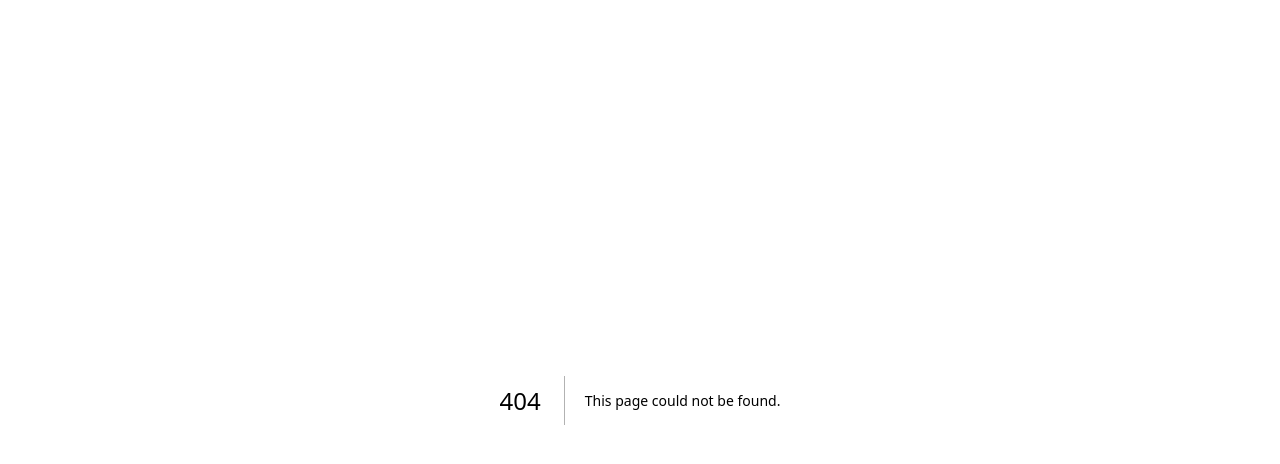
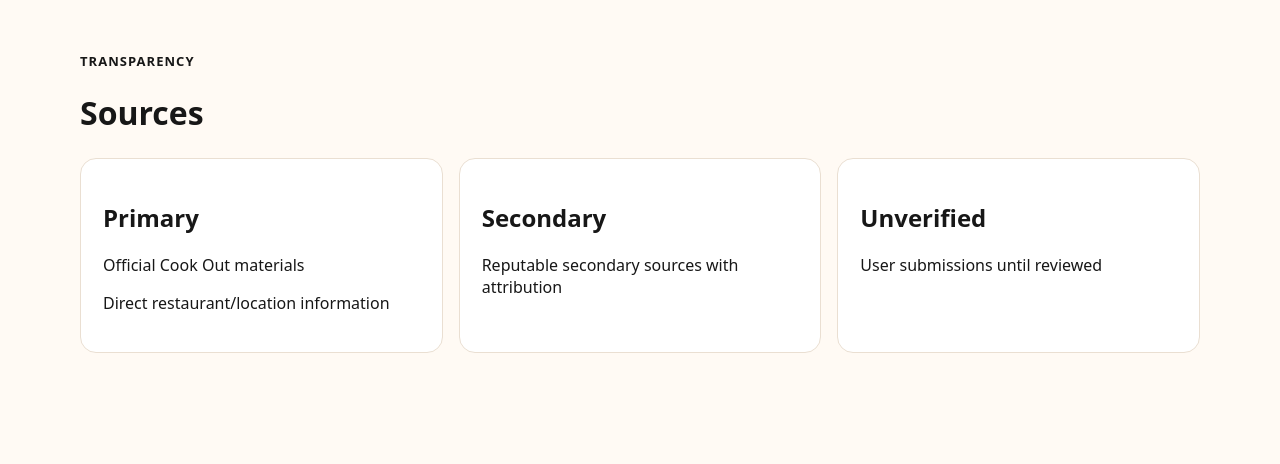
Before and after one commit to syedahtishamshahg/cookout-menu-platform, a Next.js app: page /sources in a window 1280 px wide. Before the commit this address had no page. Shown: the top 464 px of the page. Built offline with nearby package versions, Linux system fonts and the light colour scheme.

Commit message:
feat: add D1 repository and source policy layer

```diff
--- /dev/null
+++ b/src/app/sources/page.tsx
@@ -0,0 +1,3 @@
+import {sourcePolicy} from "@/lib/source-policy";
+export const metadata={title:"Sources"};
+export default function Sources(){return <main className="container section"><div className="eyebrow">Transparency</div><h1>Sources</h1><div className="grid" style={{marginTop:24}}><div className="card"><h2>Primary</h2>{sourcePolicy.primary.map(x=><p key={x}>{x}</p>)}</div><div className="card"><h2>Secondary</h2>{sourcePolicy.secondary.map(x=><p key={x}>{x}</p>)}</div><div className="card"><h2>Unverified</h2>{sourcePolicy.unverified.map(x=><p key={x}>{x}</p>)}</div></div></main>}
```
